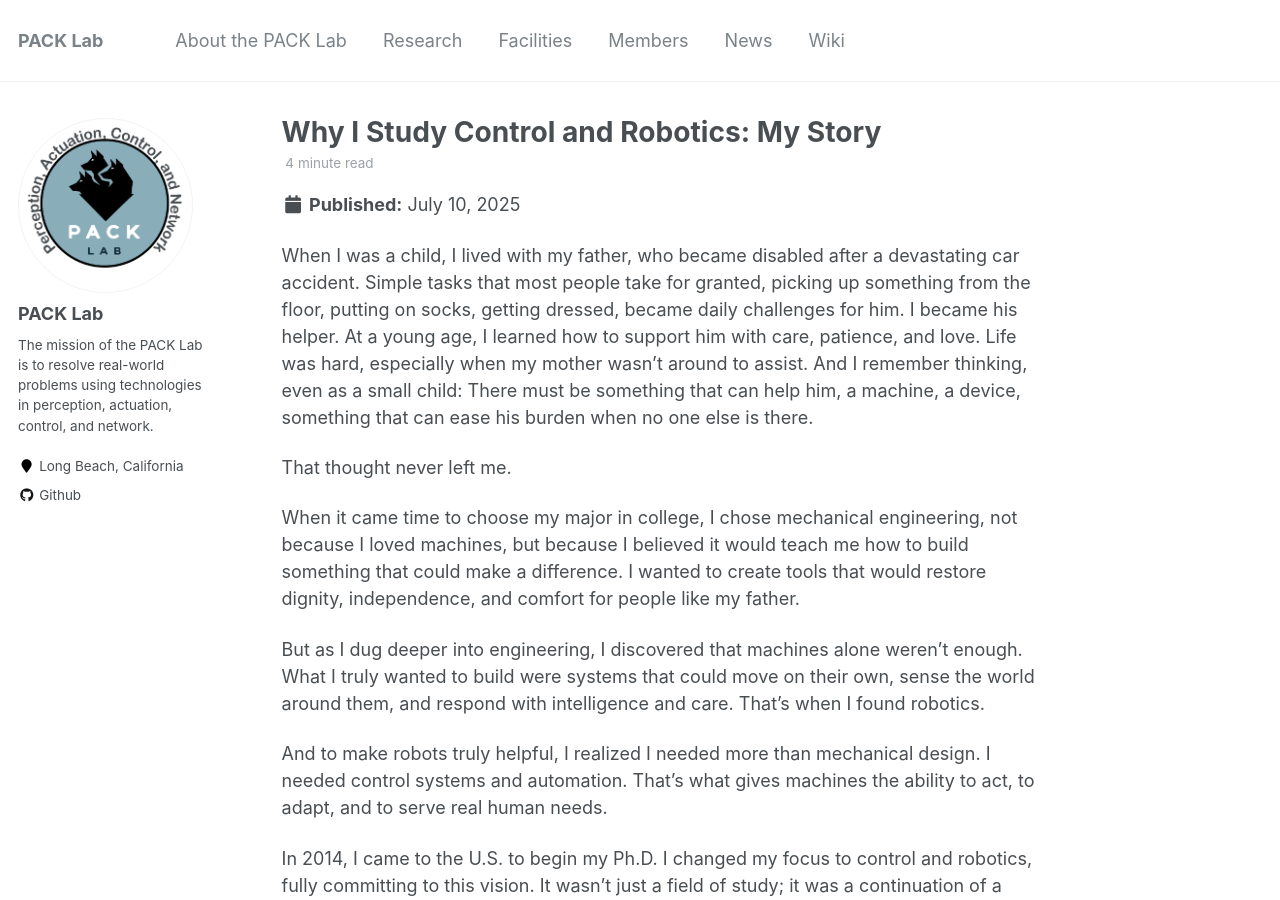
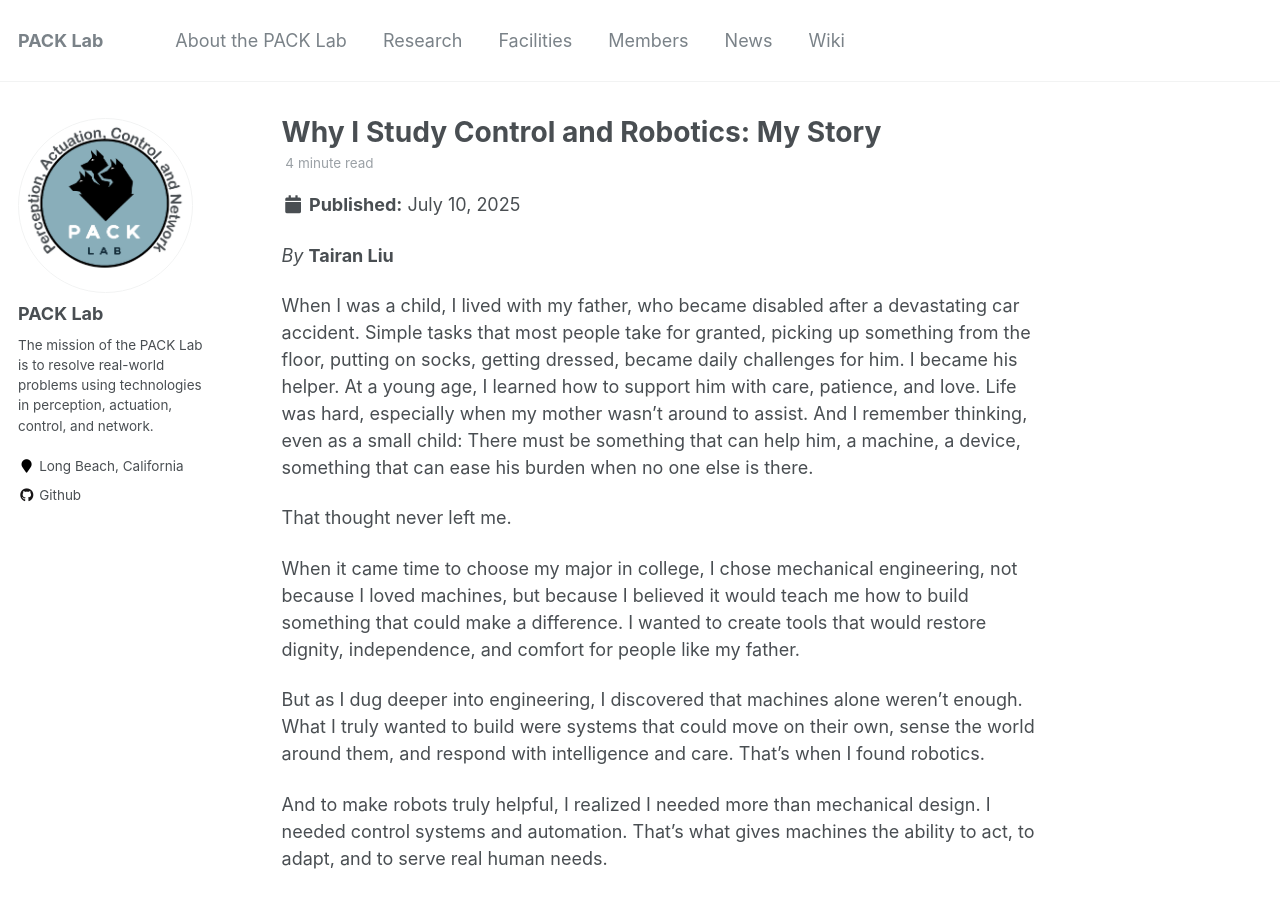
Before and after one commit to pack-lab/pack-lab.github.io, a Jekyll site: the page built from _posts/2025-07-10-news-post-1.md, in a window 1280 px wide and 900 px high. Built offline with Jekyll 4.4.1, drawn with Linux system fonts in a browser that asks for light colours.

Commit message:
Update 2025-07-10-news-post-1.md

```diff
--- a/_posts/2025-07-10-news-post-1.md
+++ b/_posts/2025-07-10-news-post-1.md
@@ -6,7 +6,7 @@ tags:
   - lab
 ---
 
-
+*By* **Tairan Liu**
 
 When I was a child, I lived with my father, who became disabled after a devastating car accident. Simple tasks that most people take for granted, picking up something from the floor, putting on socks, getting dressed, became daily challenges for him. I became his helper. At a young age, I learned how to support him with care, patience, and love. Life was hard, especially when my mother wasn’t around to assist. And I remember thinking, even as a small child: There must be something that can help him, a machine, a device, something that can ease his burden when no one else is there.
 
```
